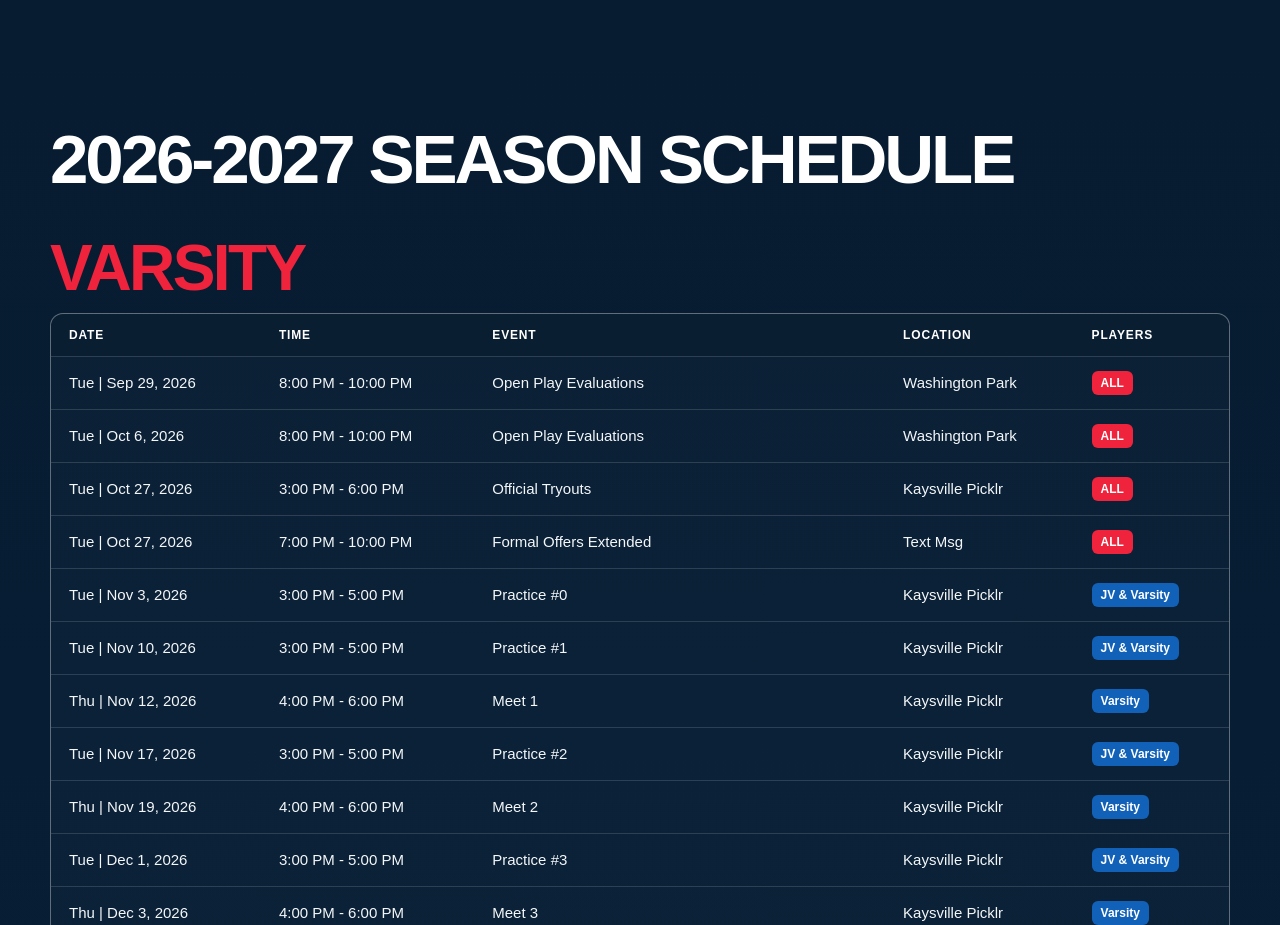
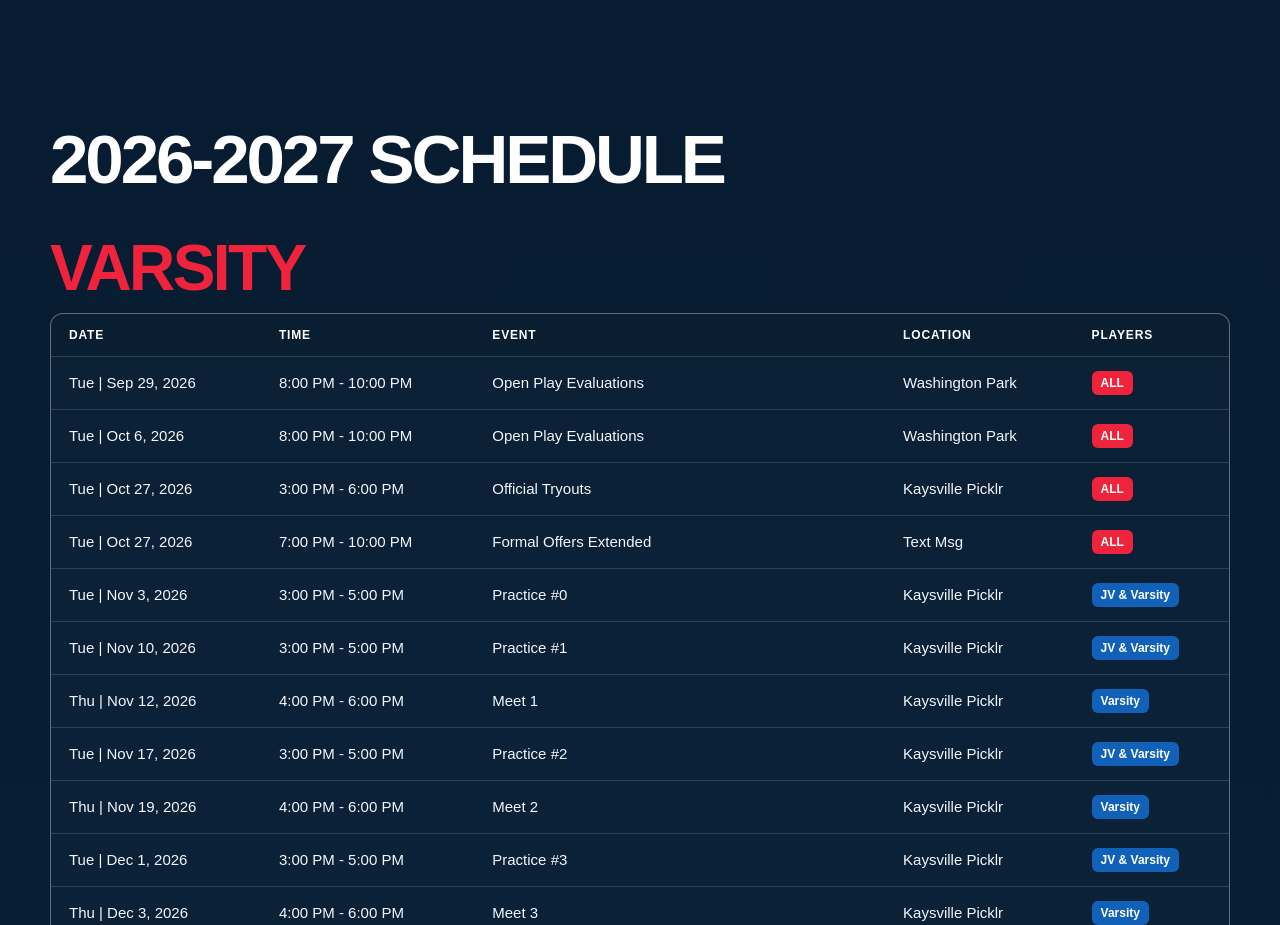
Before and after one commit to colesp-ui/wxpickleball, a Next.js app: page / in a window 1280 px wide. Shown: the part 2660-3585 px from the top of the page. Built offline with nearby package versions, Linux system fonts and the light colour scheme.

Commit message:
Remove season from schedule title

```diff
--- a/app/page.js
+++ b/app/page.js
@@ -87,7 +87,7 @@ export default function Home() {
         <section className="section" id="team"><div className="container"><div className="kicker">The Program</div><h2>Built to compete. Built together.</h2><p className="section-lead">WX Pickleball brings Woods Cross students together to develop skill, sportsmanship, confidence, and a team culture that represents the school well on and off the court.</p><div className="grid grid-3" style={{marginTop:36}}><div className="card"><div className="metric">01</div><h3>Compete</h3><p>Varsity and JV players preparing to win points, matches, and tournaments.</p></div><div className="card"><div className="metric">02</div><h3>Improve</h3><p>Better technique, smarter strategy, stronger partnerships, and consistent reps.</p></div><div className="card"><div className="metric">03</div><h3>Represent</h3><p>Play hard, show class, support teammates, and represent Woods Cross with pride.</p></div></div></div></section>
         <section className="photo-section" id="photos"><div className="container"><div className="photo-heading"><div className="kicker">WX Pickleball</div><h2>This is our team.</h2><p className="section-lead">Competition, teammates, tournaments, and the moments that make the program.</p></div><div className="photo-showcase"><figure className="photo-feature"><img src="/IMG_2759.jpg" alt="WX Pickleball full team at a tournament" /></figure><div className="photo-grid"><figure><img src="/IMG_2473.jpg" alt="WX Pickleball team on court" /></figure><figure><img src="/IMG_3092.jpg" alt="WX Pickleball players at The Picklr" /></figure><figure><img src="/IMG_3237.jpg" alt="WX Pickleball team at an indoor event" /></figure><figure><img src="/IMG_2976.jpg" alt="WX Pickleball players on the podium" /></figure></div></div></div></section>
         <section className="section dark" id="tournaments"><div className="container"><div className="kicker red">Tournament Central</div><h2>Everything players need on game day.</h2><p className="section-lead">Registration, divisions, brackets, court assignments, results, and fundraiser information can all live in one place.</p><div className="grid grid-3" style={{marginTop:36}}><div className="card"><h3>Fundraiser Tournament</h3><p>Registration, payment instructions, brackets, and day-of updates.</p></div><div className="card"><h3>Live Brackets</h3><p>A simple mobile-first bracket view for players, parents, and spectators.</p></div><div className="card"><h3>Results Archive</h3><p>Champions, podium finishes, match results, and event history year after year.</p></div></div></div></section>
-        <section className="section schedule-section" id="schedule"><div className="container"><h2 className="schedule-main-title">2026-2027 Season Schedule</h2><div className="schedule-groups">{scheduleGroups.map((group) => <ScheduleTable group={group} key={group.name} />)}</div><div className="schedule-note"><strong>Schedules are subject to change.</strong> Check back regularly for updates. All times Mountain Time (MT).</div></div></section>
+        <section className="section schedule-section" id="schedule"><div className="container"><h2 className="schedule-main-title">2026-2027 Schedule</h2><div className="schedule-groups">{scheduleGroups.map((group) => <ScheduleTable group={group} key={group.name} />)}</div><div className="schedule-note"><strong>Schedules are subject to change.</strong> Check back regularly for updates. All times Mountain Time (MT).</div></div></section>
         <section className="section dark" id="sponsors"><div className="container sponsor-grid"><div><div className="kicker red">Support WX</div><h2>Sponsors make the season bigger.</h2><p className="section-lead">Local partners help create better events, stronger fundraising, and more opportunities for our players.</p></div><img className="sponsor-logo" src={LOGO} alt="WX Pickleball logo" /></div></section>
         <section className="section" id="contact"><div className="container"><div className="cta"><div><div className="kicker dark-kicker">WX PICKLEBALL</div><h3>Ready to play or support the team?</h3><p>Registration, volunteer, sponsor, and contact links will live right here.</p></div><a className="btn cta-btn" href="mailto:">Contact WX Pickleball</a></div></div></section>
       </main>
```
